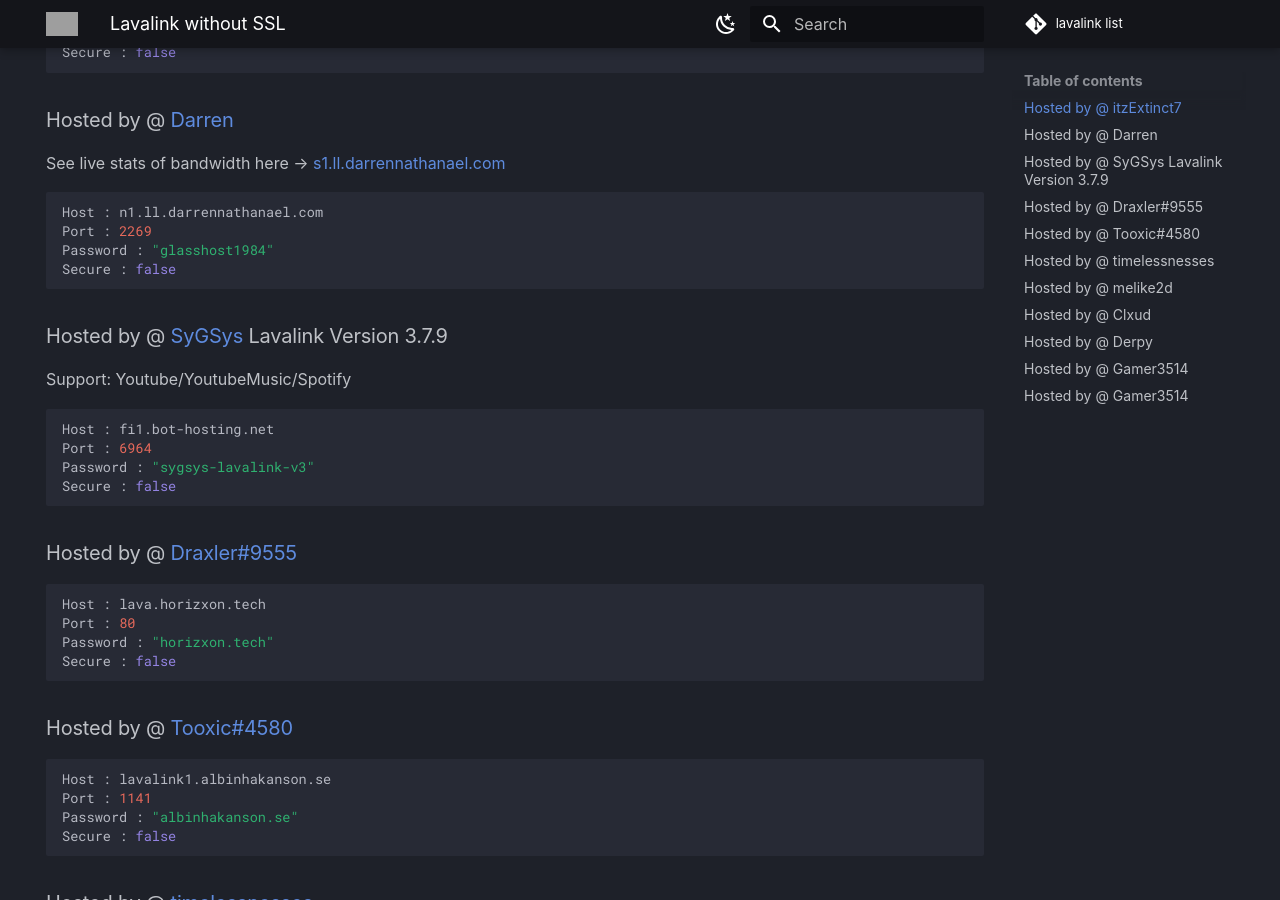
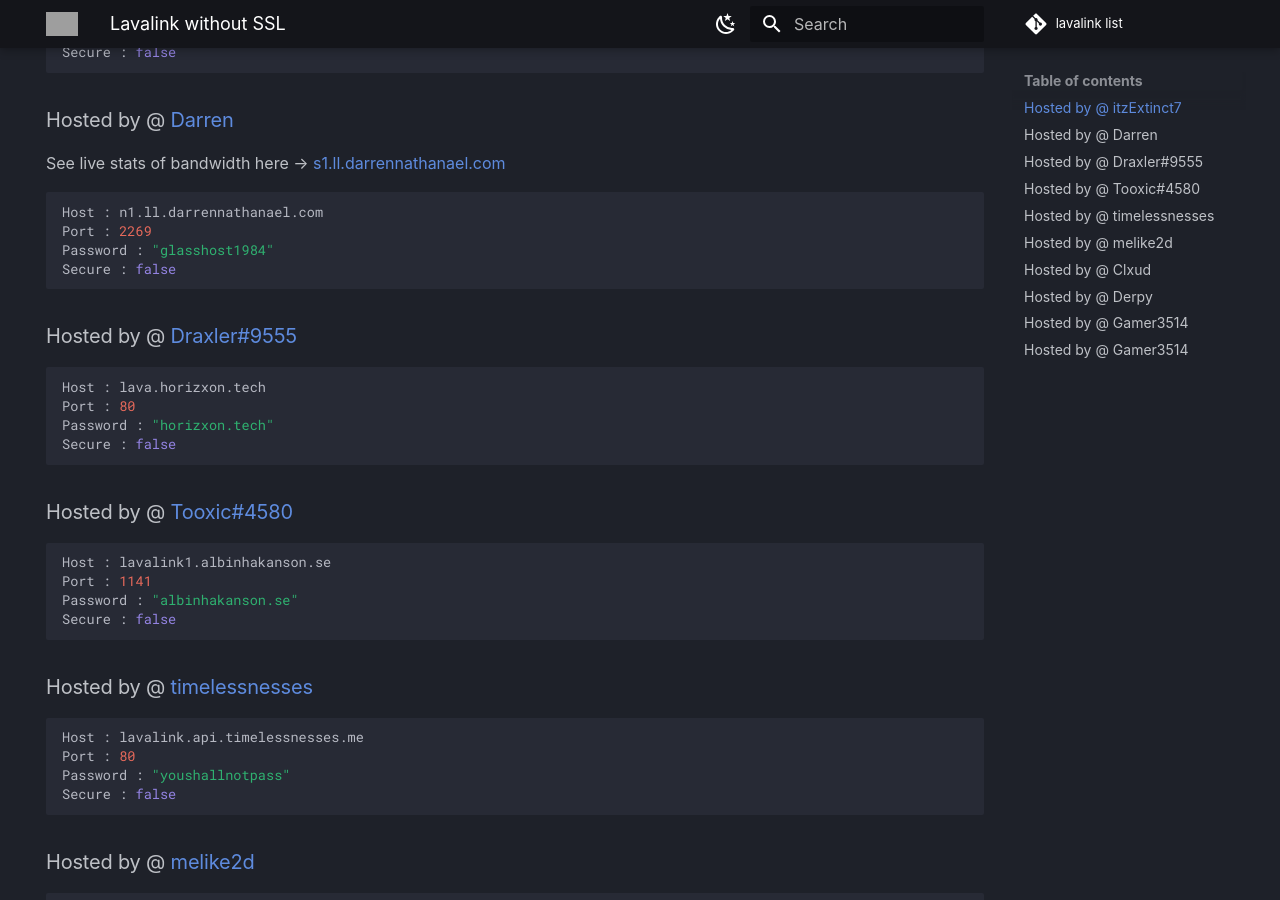
Before and after one commit to DarrenOfficial/lavalink-list, an MkDocs documentation site: the page built from docs/NoSSL/lavalink-without-ssl.md, in a window 1280 px wide and 900 px high, scrolled down 332 px. Built offline with MkDocs 1.6.1 and Material for MkDocs 9.7.7, drawn with Linux system fonts in a browser that asks for light colours; comment, search, counter and statistics services are not loaded; a style sheet for code colours, icons or effects is not loaded; grey boxes are pictures that could not be loaded.

Commit message:
Update lavalink-without-ssl.md (#377)

````diff
--- a/docs/NoSSL/lavalink-without-ssl.md
+++ b/docs/NoSSL/lavalink-without-ssl.md
@@ -21,14 +21,6 @@ See live stats of bandwidth here -> [s1.ll.darrennathanael.com](https://s1.ll.da
 Host : n1.ll.darrennathanael.com
 Port : 2269
 Password : "glasshost1984"
-Secure : false
-```
-### Hosted by @ [SyGSys](https://rintwo.site/) Lavalink Version 3.7.9
-Support: Youtube/YoutubeMusic/Spotify
-```bash
-Host : fi1.bot-hosting.net
-Port : 6964
-Password : "sygsys-lavalink-v3"
 Secure : false
 ```
 
````
